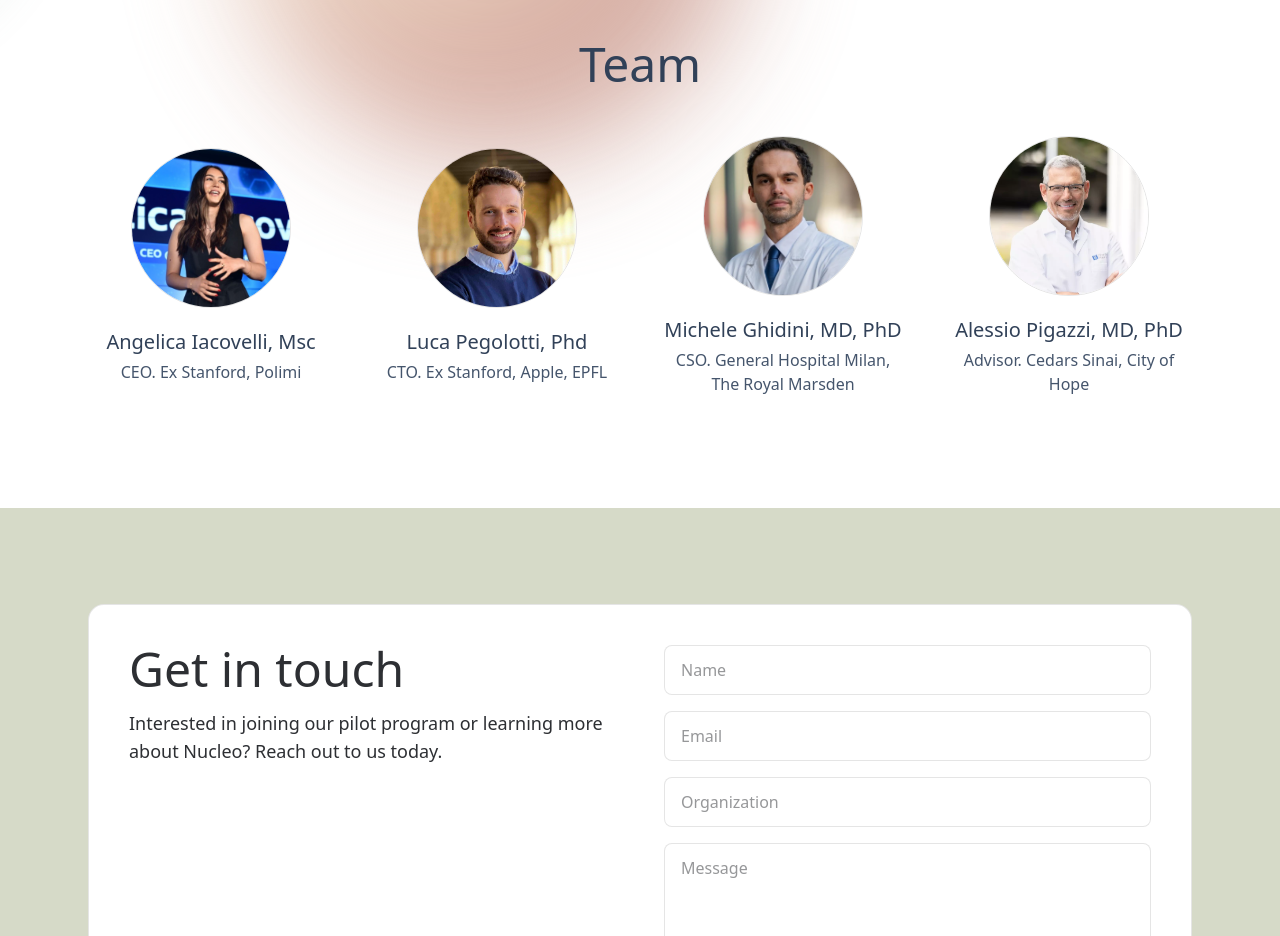
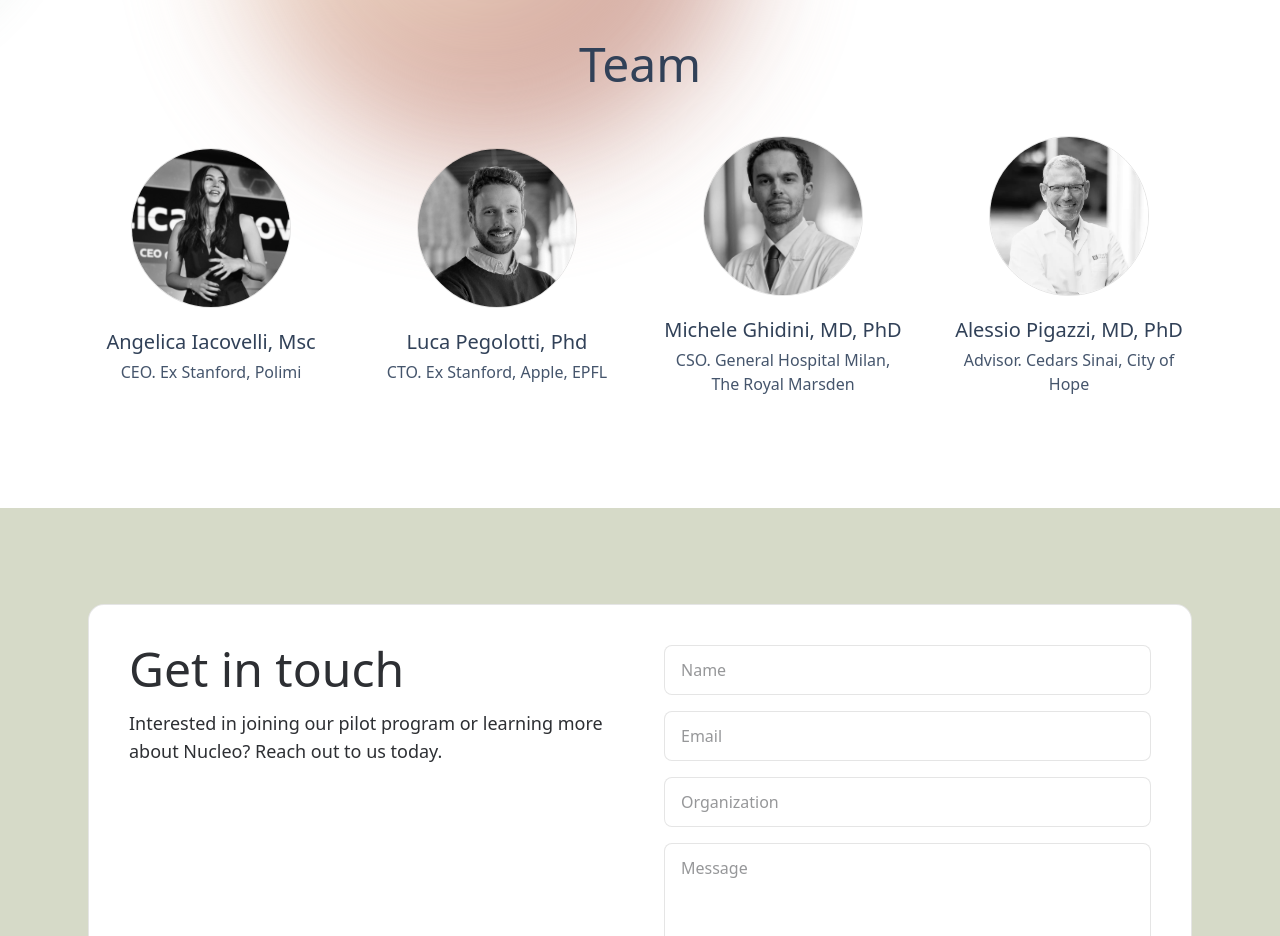
Before and after one commit to lucapegolotti/nucleo-wsite, a Next.js app: page / in a window 1280 px wide. Shown: the part 2800-3736 px from the top of the page. Built offline with nearby package versions, Linux system fonts and the light colour scheme.

Commit message:
add hover effect photos

```diff
--- a/src/components/TeamSection.tsx
+++ b/src/components/TeamSection.tsx
@@ -19,22 +19,26 @@ function Avatar({ member }: { member: TeamMember }) {
   const size = 160; // px
   if (member.image) {
     return (
+      <div className="relative h-40 w-40 rounded-full border border-black/10 overflow-hidden">
         <Image
           src={member.image}
           alt={`${member.name} headshot`}
           width={size}
           height={size}
-        className="h-40 w-40 rounded-full object-cover border border-black/10"
+          className="h-full w-full object-cover grayscale transition-transform duration-300 ease-out group-hover:scale-105 group-hover:grayscale-0"
         />
+      </div>
     );
   }
 
   return (
+    <div className="relative h-40 w-40 rounded-full border border-black/10 overflow-hidden">
       <div
-      className="h-40 w-40 rounded-full border border-black/10 bg-gradient-to-br from-slate-200 to-slate-300 text-slate-500 flex items-center justify-center font-semibold"
+        className="h-full w-full bg-gradient-to-br from-slate-200 to-slate-300 text-slate-500 flex items-center justify-center font-semibold transition-transform duration-300 ease-out group-hover:scale-105"
         aria-label={`${member.name} placeholder headshot`}
       >
         {getInitials(member.name) || ""}
+      </div>
     </div>
   );
 }
@@ -69,7 +73,7 @@ export default function TeamSection() {
 
         <div className="mt-12 grid grid-cols-1 sm:grid-cols-2 lg:grid-cols-4 gap-10 place-items-center">
           {members.map((member) => (
-            <div key={member.id} className="flex flex-col items-center text-center">
+            <div key={member.id} className="group flex flex-col items-center text-center">
               <Avatar member={member} />
               <h3 className="mt-5 font-display text-xl text-slate-700">{member.name}</h3>
               <p className="mt-1 text-slate-600">{member.qualifications}</p>
```
Lines whose indentation alone changed are shown as unchanged.
